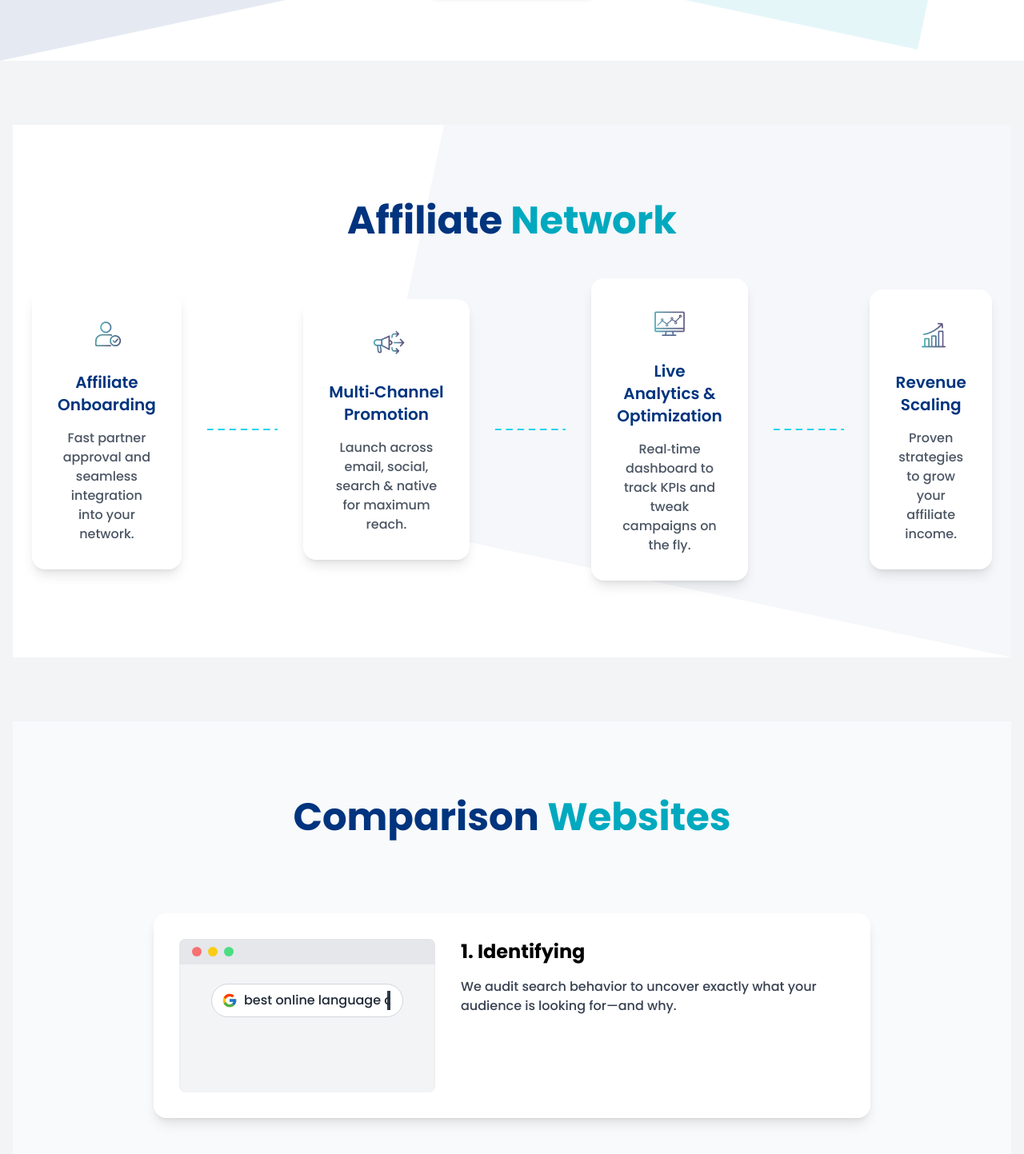
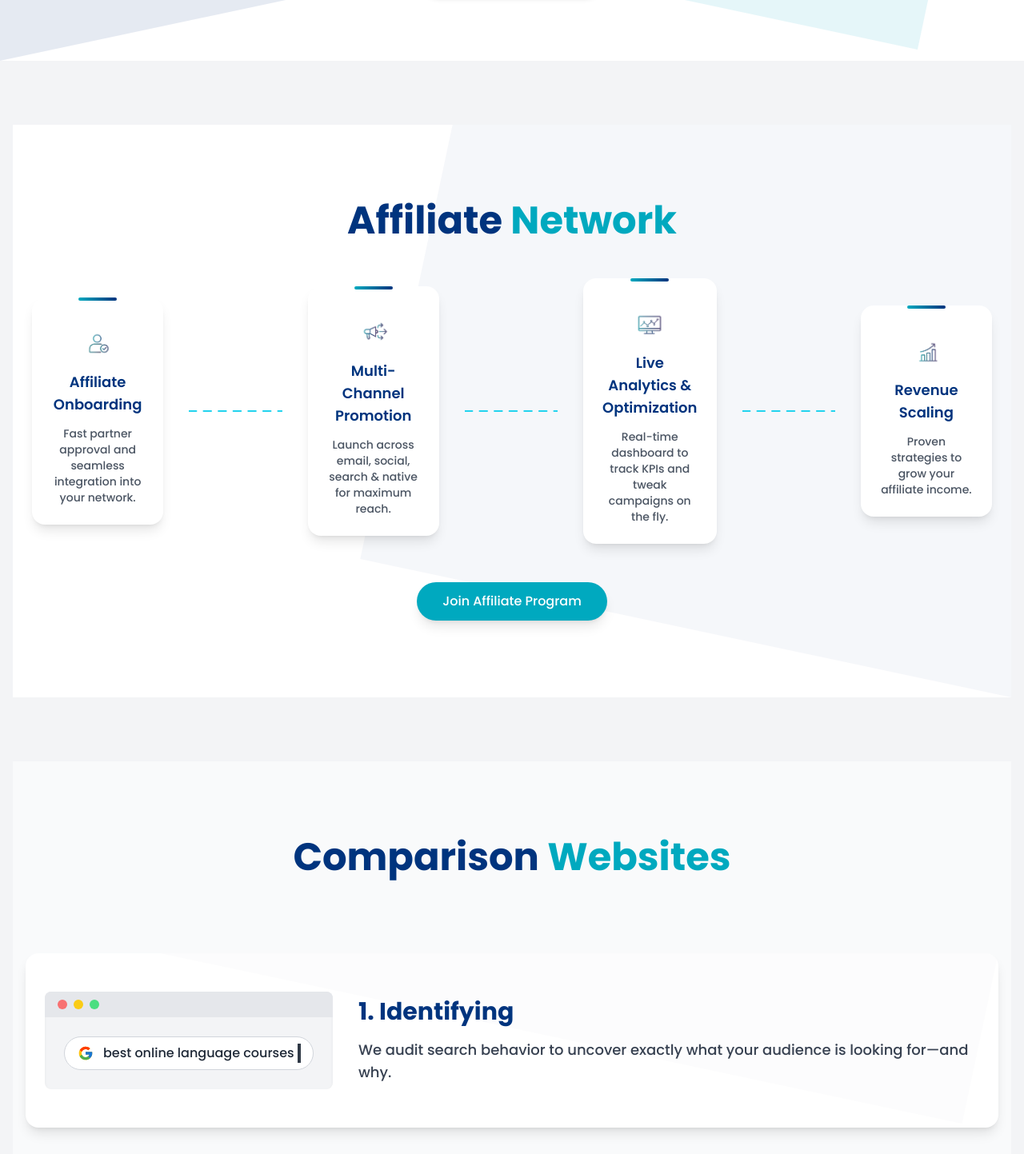
Before and after one commit to argirov77/demetra, a Next.js app: page / in a window 1280 px wide. Shown: the part 1354-2797 px from the top of the page at 80% size. Built offline with nearby package versions, Linux system fonts and the light colour scheme.

Commit message:
Improve ConnectingStep: adaptive center icon, smoother animations, layout fixes

```diff
--- a/src/components/AffiliateNetwork.tsx
+++ b/src/components/AffiliateNetwork.tsx
@@ -3,7 +3,8 @@
 
 import React from 'react'
 import Image from 'next/image'
-import { motion } from 'framer-motion'
+import { motion, Variants } from 'framer-motion'
+import Link from 'next/link'
 
 const STEPS = [
   {
@@ -15,14 +16,14 @@ const STEPS = [
   {
     id: 2,
     icon: '/assets/services/2.png',
-    title: 'Multi‑Channel Promotion',
+    title: 'Multi-Channel Promotion',
     desc: 'Launch across email, social, search & native for maximum reach.',
   },
   {
     id: 3,
     icon: '/assets/services/3.png',
     title: 'Live Analytics & Optimization',
-    desc: 'Real‑time dashboard to track KPIs and tweak campaigns on the fly.',
+    desc: 'Real-time dashboard to track KPIs and tweak campaigns on the fly.',
   },
   {
     id: 4,
@@ -32,12 +33,24 @@ const STEPS = [
   },
 ]
 
-const lineVariants = {
+const containerVariants: Variants = {
+  hidden: {},
+  visible: {
+    transition: {
+      staggerChildren: 0.25,
+      delayChildren: 0.2,
+    },
+  },
+}
+
+const cardVariants: Variants = {
+  hidden: { opacity: 0, y: 20 },
+  visible: { opacity: 1, y: 0, transition: { duration: 0.6, ease: 'easeOut' } },
+}
+
+const lineVariants: Variants = {
   hidden: { pathLength: 0 },
-  visible: (i: number) => ({
-    pathLength: 1,
-    transition: { delay: i * 0.5 + 0.3, duration: 0.8, ease: 'easeInOut' },
-  }),
+  visible: { pathLength: 1, transition: { duration: 0.5, ease: 'easeInOut' } },
 }
 
 export default function AffiliateNetwork() {
@@ -45,74 +58,68 @@ export default function AffiliateNetwork() {
     <motion.section
       id="affiliate"
       className="relative bg-white py-24 overflow-hidden"
-      initial={{ opacity: 0, y: 50 }}
-      whileInView={{ opacity: 1, y: 0 }}
-      viewport={{ once: true, amount: 0.3 }}
-      transition={{ duration: 0.8 }}
+      initial="hidden"
+      whileInView="visible"
+      viewport={{ once: true, amount: 0.2 }}
+      variants={containerVariants}
     >
       {/* Фоновые диагонали */}
       <div
         className="absolute top-0 left-0 w-2/3 h-full bg-teal-100 opacity-20
                    transform -rotate-12 origin-top-left pointer-events-none"
-        aria-hidden="true"
+        aria-hidden
       />
       <div
         className="absolute bottom-0 right-0 w-2/3 h-full bg-darkBlue/20 opacity-20
                    transform rotate-12 origin-bottom-right pointer-events-none"
-        aria-hidden="true"
+        aria-hidden
       />
 
       <div className="relative z-10 container mx-auto px-6">
-        {/* Заголовок секции */}
+        {/* Заголовок */}
         <h2 className="text-center font-poppins font-bold text-darkBlue text-4xl md:text-5xl mb-12">
-        Affiliate <span className="text-teal">Network</span>
+          Affiliate <span className="text-teal">Network</span>
         </h2>
 
-        <div className="flex flex-col lg:flex-row items-center justify-center gap-8">
+        <motion.div className="flex flex-col lg:flex-row items-center justify-center gap-8">
           {STEPS.map((step, i) => (
             <React.Fragment key={step.id}>
-              {/* Карточка шага */}
-              <div
-                className="relative flex-1 min-h-[300px] bg-white rounded-2xl p-8 shadow-lg
+              {/* Карточка без масштабирования */}
+              <motion.div
+                variants={cardVariants}
+                className="relative flex-1 max-w-xs bg-white rounded-2xl p-6 shadow-lg
                            hover:shadow-2xl transition-shadow duration-300"
-                style={{ zIndex: STEPS.length - i }}
               >
-                {/* Лёгкий градиент при ховере */}
                 <span
-                  className="absolute inset-0 rounded-2xl pointer-events-none
-                             bg-gradient-to-br from-teal-300 to-darkBlue/50 opacity-0
-                             hover:opacity-20 transition-opacity duration-500"
+                  className="absolute top-0 left-1/2 w-12 h-1 bg-gradient-to-r
+                             from-teal to-darkBlue -translate-x-1/2 rounded-full"
                 />
-                <div className="relative z-10 text-center space-y-4">
+                <div className="mt-4 text-center space-y-3 z-10 relative">
                   <Image
                     src={step.icon}
                     alt={step.title}
-                    width={64}
-                    height={64}
+                    width={48}
+                    height={48}
                     className="mx-auto"
                   />
-                  <h3 className="text-xl font-semibold text-darkBlue">
+                  <h3 className="text-lg font-semibold text-darkBlue">
                     {step.title}
                   </h3>
-                  <p className="text-gray-600">{step.desc}</p>
+                  <p className="text-gray-600 text-sm">{step.desc}</p>
                 </div>
-              </div>
+              </motion.div>
 
-              {/* Пунктирная линия между карточками */}
+              {/* Соединительная линия */}
               {i < STEPS.length - 1 && (
                 <>
-                  {/* Горизонтальная линия для desktop */}
+                  {/* Desktop */}
                   <motion.svg
-                    custom={i}
-                    initial="hidden"
-                    whileInView="visible"
-                    viewport={{ once: true, amount: 0.3 }}
                     variants={lineVariants}
                     className="hidden lg:block flex-1 h-[2px]"
                     viewBox="0 0 100 2"
                     preserveAspectRatio="none"
                   >
-                    <motion.path
+                    <path
                       d="M0 1 L100 1"
                       stroke="#22d3ee"
                       strokeWidth="2"
@@ -120,19 +127,14 @@ export default function AffiliateNetwork() {
                       strokeLinecap="round"
                     />
                   </motion.svg>
-
-                  {/* Вертикальная линия для mobile */}
+                  {/* Mobile */}
                   <motion.svg
-                    custom={i}
-                    initial="hidden"
-                    whileInView="visible"
-                    viewport={{ once: true, amount: 0.3 }}
                     variants={lineVariants}
                     className="lg:hidden w-[2px] h-12 my-4 mx-auto"
                     viewBox="0 0 2 100"
                     preserveAspectRatio="none"
                   >
-                    <motion.path
+                    <path
                       d="M1 0 L1 100"
                       stroke="#22d3ee"
                       strokeWidth="2"
@@ -144,7 +146,19 @@ export default function AffiliateNetwork() {
               )}
             </React.Fragment>
           ))}
-        </div>
+        </motion.div>
+
+        {/* Кнопка приглашения */}
+        <motion.div className="mt-12 text-center" variants={cardVariants}>
+          <Link
+            href="https://aff.demetramedia.com/v2/sign/in"
+            target="_blank"
+            className="inline-block bg-teal hover:bg-teal-700 text-white px-8 py-3 rounded-full
+                       font-medium shadow-lg transition-colors duration-300"
+          >
+            Join Affiliate Program
+          </Link>
+        </motion.div>
       </div>
     </motion.section>
   )
--- a/src/components/comparison/IdentifyingStep.tsx
+++ b/src/components/comparison/IdentifyingStep.tsx
@@ -1,3 +1,4 @@
+// src/components/comparison/IdentifyingStep.tsx
 'use client'
 
 import React, { useState, useEffect, useRef } from 'react'
@@ -10,7 +11,11 @@ interface SearchStep {
   query: string
 }
 
-export default function IdentifyingStep({ title, description, query }: SearchStep) {
+export default function IdentifyingStep({
+  title,
+  description,
+  query,
+}: SearchStep) {
   const ref = useRef<HTMLDivElement>(null)
   const active = useInView(ref, { margin: '-40% 0px -40% 0px' })
 
@@ -28,7 +33,6 @@ export default function IdentifyingStep({ title, description, query }: SearchSte
       if (i <= query.length) {
         setTyped(query.slice(0, i))
         i++
-        // более естественная задержка
         setTimeout(tick, 80 + Math.random() * 80)
       } else {
         setDone(true)
@@ -40,32 +44,50 @@ export default function IdentifyingStep({ title, description, query }: SearchSte
   return (
     <div
       ref={ref}
-      className="max-w-4xl mx-auto bg-white rounded-2xl shadow-lg p-8 flex flex-col md:flex-row gap-8"
+      className="relative overflow-hidden bg-white rounded-2xl shadow-lg"
     >
-      <BrowserMockup>
-        <TypedSearch query={typed} done={done} />
-      </BrowserMockup>
-      <StepText number={1} title={title} description={description} />
+      {/* фоновые диагонали */}
+      <div
+        className="absolute inset-0 bg-teal-100 opacity-20 transform -rotate-12 origin-bottom-left pointer-events-none"
+        aria-hidden="true"
+      />
+      <div
+        className="absolute inset-0 bg-darkBlue/10 opacity-10 transform rotate-12 origin-top-right pointer-events-none"
+        aria-hidden="true"
+      />
+
+      <div className="relative z-10 container mx-auto px-6 py-12 flex flex-col md:flex-row items-center gap-8">
+        {/* Окно-браузер */}
+        <BrowserMockup>
+          <TypedSearch query={typed} done={done} />
+        </BrowserMockup>
+
+        {/* Текст */}
+        <div className="flex-1 space-y-4 text-center md:text-left">
+          <h3 className="text-2xl md:text-3xl font-poppins font-bold text-darkBlue">
+            1. {title}
+          </h3>
+          <p className="text-gray-700 text-base md:text-lg">{description}</p>
+        </div>
+      </div>
     </div>
   )
 }
 
-/** Фиксированное по размеру «окно браузера» */
 function BrowserMockup({ children }: { children: React.ReactNode }) {
   return (
-    <div className="relative flex-1 max-w-xs min-w-[300px] h-48 bg-gray-100 rounded-lg overflow-hidden shadow-inner">
-      {/* Топ‑бар */}
+    <div className="flex-1 bg-gray-100 rounded-lg overflow-hidden shadow-inner max-w-[360px] w-full">
+      {/* верхняя панель */}
       <div className="h-8 bg-gray-200 flex items-center px-4 space-x-2">
         <span className="w-3 h-3 bg-red-400 rounded-full" />
         <span className="w-3 h-3 bg-yellow-400 rounded-full" />
         <span className="w-3 h-3 bg-green-400 rounded-full" />
       </div>
-      <div className="p-6 flex items-center justify-center">{children}</div>
+      <div className="p-6">{children}</div>
     </div>
   )
 }
 
-/** Поисковая строка с плавной анимацией расширения */
 function TypedSearch({
   query,
   done,
@@ -73,24 +95,17 @@ function TypedSearch({
   query: string
   done: boolean
 }) {
-  // ширина строке всегда фиксирована, чтобы не «прыгать»
-  const containerWidth = 240
   return (
-    <div className="relative">
-      <motion.div
-        className="bg-white border border-gray-300 rounded-full flex items-center pl-3 pr-4 py-2 overflow-hidden"
-        style={{ width: containerWidth }}
-        initial={{ width: 0 }}
-        animate={{ width: containerWidth }}
-        transition={{ duration: 0.6, ease: 'easeOut' }}
-      >
+    <div className="relative w-full">
+      {/* зафиксированная ширина, не анимируемая */}
+      <div className="w-full bg-white border border-gray-300 rounded-full flex items-center px-4 py-2 overflow-hidden">
         <Image
           src="/assets/services/google-icon.svg"
           width={20}
           height={20}
           alt="Google"
         />
-        <span className="ml-2 flex-1 text-gray-800 overflow-hidden whitespace-nowrap">
+        <span className="ml-3 flex-1 text-gray-800 truncate">
           {query}
         </span>
         {done && (
@@ -105,25 +120,7 @@ function TypedSearch({
             }}
           />
         )}
-      </motion.div>
+      </div>
     </div>
   )
 }
-
-/** Общий текстовый блок шага */
-function StepText({
-  number,
-  title,
-  description,
-}: {
-  number: number
-  title: string
-  description: string
-}) {
-  return (
-    <div className="flex-1 space-y-4 text-center md:text-left">
-      <h3 className="text-2xl font-bold">{number}. {title}</h3>
-      <p className="text-gray-700">{description}</p>
-    </div>
-  )
-}
```
Also changed, not shown: src/components/Hero.tsx (+16 -12 lines), src/components/comparison/ConnectingStep.tsx (+42 -46 lines), src/components/comparison/TargetingStep.tsx (+27 -36 lines), public/assets/icons/customer.png.
